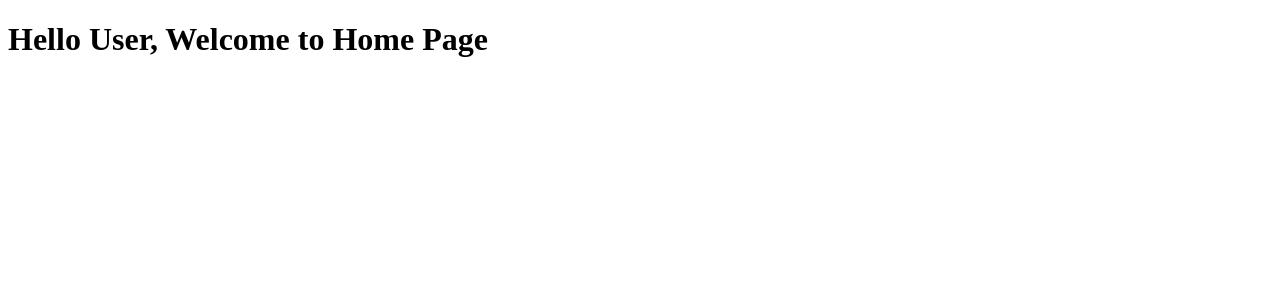
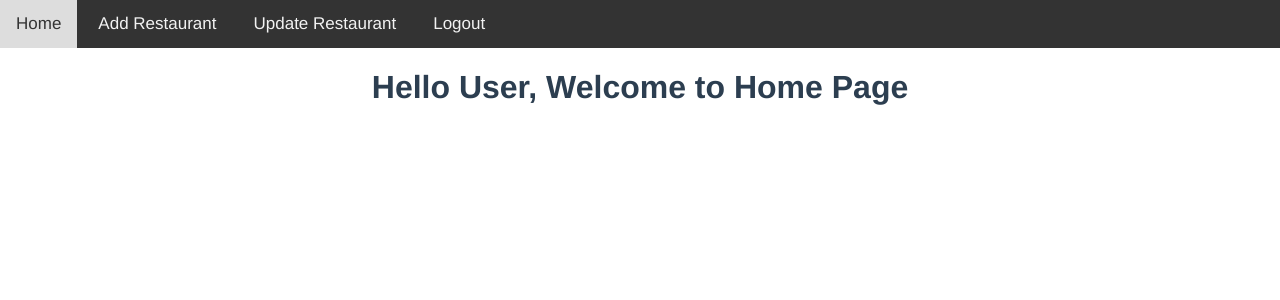
Before and after one commit to sahilbandekar/restaurant-project, a Vue app: page / in a window 1280 px wide. Shown: the top 300 px of the page. Built offline with nearby package versions, Linux system fonts and the light colour scheme; sample sign-in values are in the browser's storage.

Commit message:
Header Cmp and Logout functionality

```diff
--- a/src/App.vue
+++ b/src/App.vue
@@ -9,19 +9,23 @@ export default {
   name: 'App',
   components: {
     RouterView
-}
+  }
 }
 </script>
 
 <style>
-/* #app {
+#app {
   font-family: Avenir, Helvetica, Arial, sans-serif;
   -webkit-font-smoothing: antialiased;
   -moz-osx-font-smoothing: grayscale;
   text-align: center;
   color: #2c3e50;
-  margin-top: 60px;
-} */
+}
+
+body {
+  margin: 0;
+  padding: 0;
+}
 
 /* SignUp.vue & LogIn.vue CCS STARTED */
 .wrapper {
--- /dev/null
+++ b/src/components/HeaDer.vue
@@ -0,0 +1,42 @@
+<template>
+    <div class="nav">
+        <a href="#">Home</a>
+        <a href="#">Add Restaurant</a>
+        <a href="#">Update Restaurant</a>
+        <a href="#" @click="logout">Logout</a>
+    </div>
+</template>
+
+<script>
+export default {
+    name: 'HeaDer',
+    methods: {
+        logout() {
+            localStorage.clear();
+            this.$router.push({ name: 'LogIn' })
+        }
+    }
+}
+</script>
+
+<style>
+.nav {
+    background-color: #333;
+    overflow: hidden;
+}
+
+.nav a {
+    float: left;
+    color: #f2f2f2;
+    padding: 14px 16px;
+    text-align: center;
+    font-size: 17px;
+    text-decoration: none;
+    margin-right: 5px;
+}
+
+.nav a:hover {
+    background: #ddd;
+    color: #333;
+}
+</style>
--- a/src/components/HomeCmp.vue
+++ b/src/components/HomeCmp.vue
@@ -1,15 +1,22 @@
 <template>
+    <HeaDer />
     <h1>Hello User, Welcome to Home Page</h1>
 </template>
 
 
 <script>
+
+import HeaDer from './HeaDer.vue';
+
 export default {
     name: 'HomeCmp',
-    mounted(){
+    components: {
+        HeaDer
+    },
+    mounted() {
         let user = localStorage.getItem("user-info");
         if (!user) {
-            this.$router.push({name: 'SignUp'})
+            this.$router.push({ name: 'SignUp' })
         }
     }
 }
```
